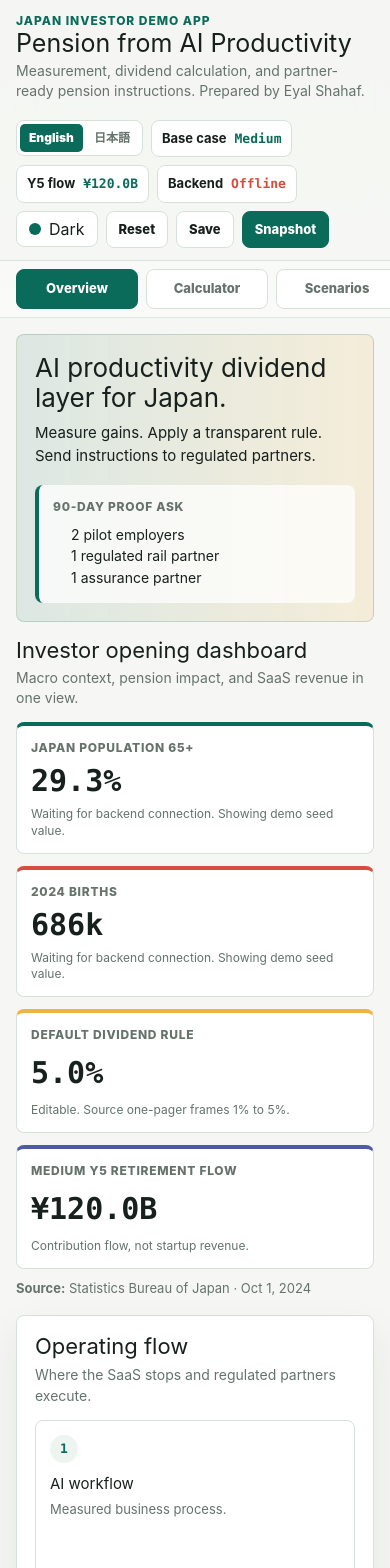
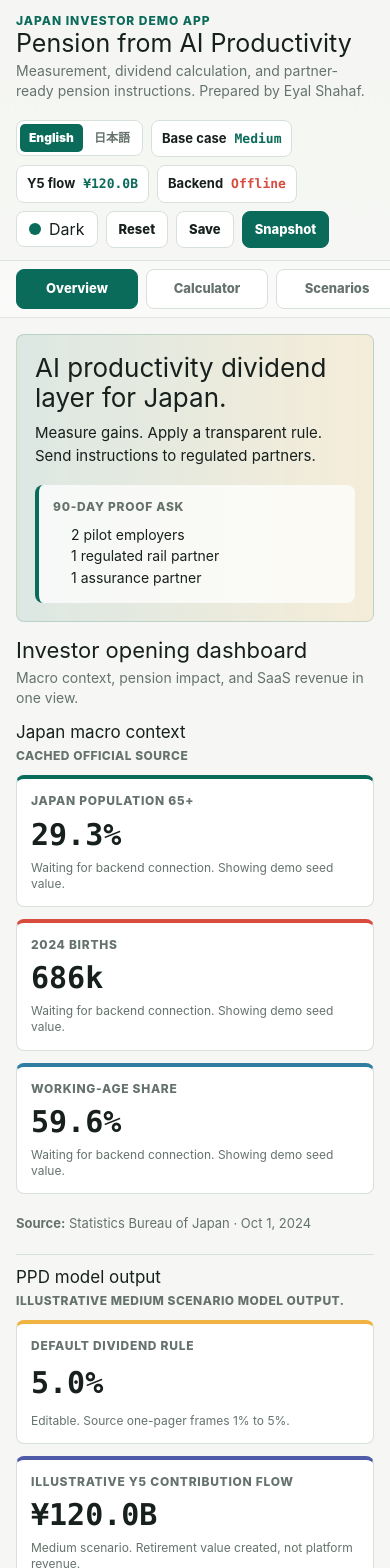
Before and after one commit to eyalshahaf1/ppd-investor-dashboard, a Next.js app: page / in a window 390 px wide. Shown: the top 1568 px of the page. Built offline with nearby package versions, Linux system fonts and the light colour scheme; no server answers; the database is empty.

Commit message:
Separate overview macro and model KPIs

```diff
--- a/src/app/globals.css
+++ b/src/app/globals.css
@@ -431,6 +431,55 @@ main {
   margin-top: 12px;
 }
 
+.overview-kpi-groups {
+  display: grid;
+  gap: 20px;
+}
+
+.overview-kpi-group {
+  display: grid;
+  gap: 10px;
+  padding-top: 12px;
+  border-top: 1px solid var(--line);
+}
+
+.overview-kpi-group:first-child {
+  padding-top: 0;
+  border-top: 0;
+}
+
+.kpi-group-head {
+  display: flex;
+  align-items: baseline;
+  justify-content: space-between;
+  gap: 14px;
+}
+
+.kpi-group-head h3 {
+  margin: 0;
+  color: var(--ink);
+  font-size: 17px;
+  line-height: 1.25;
+}
+
+.kpi-group-head span {
+  color: var(--muted);
+  font-size: 12px;
+  font-weight: 800;
+  letter-spacing: 0.04em;
+  text-transform: uppercase;
+  text-align: right;
+}
+
+.macro-kpi-grid {
+  grid-template-columns: repeat(3, minmax(0, 1fr));
+}
+
+.model-kpi-grid {
+  grid-template-columns: repeat(2, minmax(0, 1fr));
+  max-width: 820px;
+}
+
 .metric-grid.single {
   grid-template-columns: 1fr;
 }
@@ -1788,6 +1837,12 @@ code {
   .resource-group-grid,
   .about-footer {
     grid-template-columns: repeat(2, minmax(0, 1fr));
+  }
+
+  .macro-kpi-grid,
+  .model-kpi-grid {
+    grid-template-columns: repeat(2, minmax(0, 1fr));
+    max-width: none;
   }
 
   .thesis-band,
@@ -1844,6 +1899,20 @@ code {
     grid-template-columns: 1fr;
   }
 
+  .macro-kpi-grid,
+  .model-kpi-grid {
+    grid-template-columns: 1fr;
+  }
+
+  .kpi-group-head {
+    display: grid;
+    gap: 4px;
+  }
+
+  .kpi-group-head span {
+    text-align: left;
+  }
+
   .control-row,
   .risk-row,
   .task-toolbar,
--- a/src/components/OverviewView.tsx
+++ b/src/components/OverviewView.tsx
@@ -24,6 +24,7 @@ export function OverviewView({
   const t = getCopy(language);
   const population65 = japanStats?.population_65_share;
   const births2024 = japanStats?.births_2024;
+  const workingAgeShare = japanStats?.working_age_share;
 
   return (
     <div className="dashboard-grid">
@@ -49,18 +50,44 @@ export function OverviewView({
             <p>{t.overview.dashboardBody}</p>
           </div>
         </div>
-        <div className="kpi-grid">
+        <div className="overview-kpi-groups">
+          <div className="overview-kpi-group">
+            <div className="kpi-group-head">
+              <h3>{t.overview.macroContextTitle}</h3>
+              <span>{t.overview.cachedOfficialSource}</span>
+            </div>
+            <div className="kpi-grid macro-kpi-grid">
               <KpiCard
                 label={t.overview.population65}
                 value={population65 ? `${population65.value.toFixed(1)}%` : "29.3%"}
-            note={formatStatNote(population65, language)}
+                note={formatOfficialNote(population65, language, t.overview.officialEstimateNote)}
               />
               <KpiCard
                 label={t.overview.births2024}
                 value={births2024 ? `${Math.round(births2024.value / 1000).toLocaleString("en-US")}k` : "686k"}
-            note={formatStatNote(births2024, language)}
+                note={formatOfficialNote(births2024, language, t.overview.officialAnnualNote)}
                 accent="coral"
               />
+              <KpiCard
+                label={t.overview.workingAgeShare}
+                value={workingAgeShare ? `${workingAgeShare.value.toFixed(1)}%` : "59.6%"}
+                note={formatOfficialNote(workingAgeShare, language, t.overview.officialEstimateNote)}
+                accent="blue"
+              />
+            </div>
+            <p className="source-note macro-note">
+              <strong>{t.overview.macroSource}:</strong>{" "}
+              {population65?.source_name ?? "Statistics Bureau of Japan"} ·{" "}
+              {population65?.period ?? "Oct 1, 2024"}
+            </p>
+          </div>
+
+          <div className="overview-kpi-group">
+            <div className="kpi-group-head">
+              <h3>{t.overview.modelOutputTitle}</h3>
+              <span>{t.overview.modelOutputNote}</span>
+            </div>
+            <div className="kpi-grid model-kpi-grid">
               <KpiCard
                 label={t.overview.defaultDividend}
                 value={`${assumptions.dividendRate.toFixed(1)}%`}
@@ -74,11 +101,8 @@ export function OverviewView({
                 accent="indigo"
               />
             </div>
-        <p className="source-note macro-note">
-          <strong>{t.overview.macroSource}:</strong>{" "}
-          {population65?.source_name ?? "Statistics Bureau of Japan"} ·{" "}
-          {population65?.period ?? "Oct 1, 2024"}
-        </p>
+          </div>
+        </div>
       </section>
 
       <section className="span-8 panel">
@@ -138,25 +162,20 @@ export function OverviewView({
   );
 }
 
-function formatStatNote(record: JapanStatRecord | undefined, language: Language) {
+function formatOfficialNote(
+  record: JapanStatRecord | undefined,
+  language: Language,
+  officialNote: string
+) {
   if (!record) {
     return language === "ja"
       ? "バックエンド接続待ち。デモの初期値を表示中。"
       : "Waiting for backend connection. Showing demo seed value.";
   }
 
-  const status =
-    record.status === "refreshed"
-      ? language === "ja"
-        ? "取得済み"
-        : "Refreshed"
-      : language === "ja"
-        ? "キャッシュ"
-        : "Cached";
-
   return language === "ja"
-    ? `${record.period}、${record.source_name}。${status}。`
-    : `${record.period}, ${record.source_name}. ${status}.`;
+    ? `${record.period}。${officialNote} キャッシュ済み出所。`
+    : `${record.period}. ${officialNote} Cached source.`;
 }
 
 function ValueBar({
--- a/src/lib/i18n.ts
+++ b/src/lib/i18n.ts
@@ -43,13 +43,20 @@ export const copy = {
       dashboardTitle: "Investor opening dashboard",
       dashboardBody:
         "Macro context, pension impact, and SaaS revenue in one view.",
+      macroContextTitle: "Japan macro context",
+      modelOutputTitle: "PPD model output",
       population65: "Japan population 65+",
       births2024: "2024 births",
+      workingAgeShare: "Working-age share",
       defaultDividend: "Default dividend rule",
-      y5RetirementFlow: "Medium Y5 retirement flow",
+      y5RetirementFlow: "Illustrative Y5 contribution flow",
       dividendNote: "Editable. Source one-pager frames 1% to 5%.",
-      y5Note: "Contribution flow, not startup revenue.",
+      y5Note: "Medium scenario. Retirement value created, not platform revenue.",
       macroSource: "Source",
+      cachedOfficialSource: "Cached official source",
+      officialEstimateNote: "Latest official estimate. Source: Statistics Bureau of Japan.",
+      officialAnnualNote: "Latest official annual data. Source: MHLW / e-Stat.",
+      modelOutputNote: "Illustrative medium scenario model output.",
       refreshed: "Refreshed",
       operatingFlowTitle: "Operating flow",
       operatingFlowBody:
@@ -132,13 +139,20 @@ export const copy = {
       dashboardTitle: "投資家向けオープニング指標",
       dashboardBody:
         "マクロ背景、年金インパクト、SaaS収益を一画面で表示。",
+      macroContextTitle: "日本のマクロ背景",
+      modelOutputTitle: "PPDモデル出力",
       population65: "日本の65歳以上人口",
       births2024: "2024年出生数",
+      workingAgeShare: "生産年齢人口比率",
       defaultDividend: "標準配分ルール",
-      y5RetirementFlow: "中位ケース5年目退職フロー",
+      y5RetirementFlow: "5年目拠出フロー（例示）",
       dividendNote: "編集可能。一枚資料では1%から5%を想定。",
-      y5Note: "拠出フロー。スタートアップ収益ではありません。",
+      y5Note: "中位シナリオ。創出される退職価値であり、プラットフォーム収益ではありません。",
       macroSource: "出所",
+      cachedOfficialSource: "公式データのキャッシュ",
+      officialEstimateNote: "最新の公式推計。出所: 日本の統計局。",
+      officialAnnualNote: "最新の公式年次データ。出所: 厚生労働省 / e-Stat。",
+      modelOutputNote: "中位シナリオの例示モデル出力。",
       refreshed: "更新",
       operatingFlowTitle: "運用フロー",
       operatingFlowBody:
--- a/src/lib/japanStats.ts
+++ b/src/lib/japanStats.ts
@@ -24,6 +24,17 @@ const defaultJapanStats: JapanStatRecord[] = [
     metric_key: "population_65_count",
     value: 36243000,
     unit: "people",
+    period: "Oct 1, 2024",
+    source_name: "Statistics Bureau of Japan, Current Population Estimates",
+    source_url: STATS_BUREAU_POPULATION_URL,
+    source_date: "2024-10-01",
+    fetched_at: 0,
+    status: "seeded"
+  },
+  {
+    metric_key: "working_age_share",
+    value: 59.6,
+    unit: "%",
     period: "Oct 1, 2024",
     source_name: "Statistics Bureau of Japan, Current Population Estimates",
     source_url: STATS_BUREAU_POPULATION_URL,
@@ -74,25 +85,37 @@ async function fetchStatsBureauPopulation(): Promise<JapanStatRecord[]> {
   if (!response.ok) throw new Error(`Statistics Bureau fetch failed: ${response.status}`);
 
   const normalized = (await response.text()).replace(/\s+/g, " ");
-  const match = normalized.match(
+  const seniorMatch = normalized.match(
     /population aged 65 years old and over was ([\d,]+)\s*thousand\s*\(([\d.]+)\s*percent/i
   );
+  const workingAgeMatch = normalized.match(
+    /population aged 15 to 64 was ([\d,]+)\s*thousand\s*\(([\d.]+)\s*percent/i
+  );
 
-  if (!match) throw new Error("Could not parse Statistics Bureau population 65+ values");
+  if (!seniorMatch || !workingAgeMatch) {
+    throw new Error("Could not parse Statistics Bureau population age-share values");
+  }
 
-  const count = Number(match[1].replace(/,/g, "")) * 1000;
-  const share = Number(match[2]);
+  const seniorCount = Number(seniorMatch[1].replace(/,/g, "")) * 1000;
+  const seniorShare = Number(seniorMatch[2]);
+  const workingAgeShare = Number(workingAgeMatch[2]);
 
   return [
     {
       ...defaultJapanStats[0],
-      value: share,
+      value: seniorShare,
       fetched_at: nowMs(),
       status: "refreshed"
     },
     {
       ...defaultJapanStats[1],
-      value: count,
+      value: seniorCount,
+      fetched_at: nowMs(),
+      status: "refreshed"
+    },
+    {
+      ...defaultJapanStats[2],
+      value: workingAgeShare,
       fetched_at: nowMs(),
       status: "refreshed"
     }
--- a/src/lib/types.ts
+++ b/src/lib/types.ts
@@ -83,7 +83,11 @@ export type DataUpload = {
   created_at: number;
 };
 
-export type JapanStatKey = "population_65_share" | "population_65_count" | "births_2024";
+export type JapanStatKey =
+  | "population_65_share"
+  | "population_65_count"
+  | "working_age_share"
+  | "births_2024";
 
 export type JapanStatRecord = {
   metric_key: JapanStatKey;
```
Lines whose indentation alone changed are shown as unchanged.
